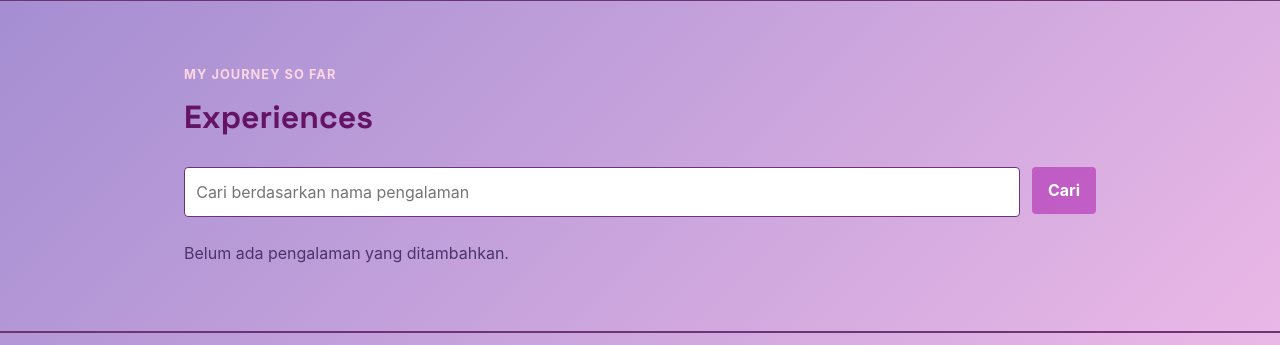
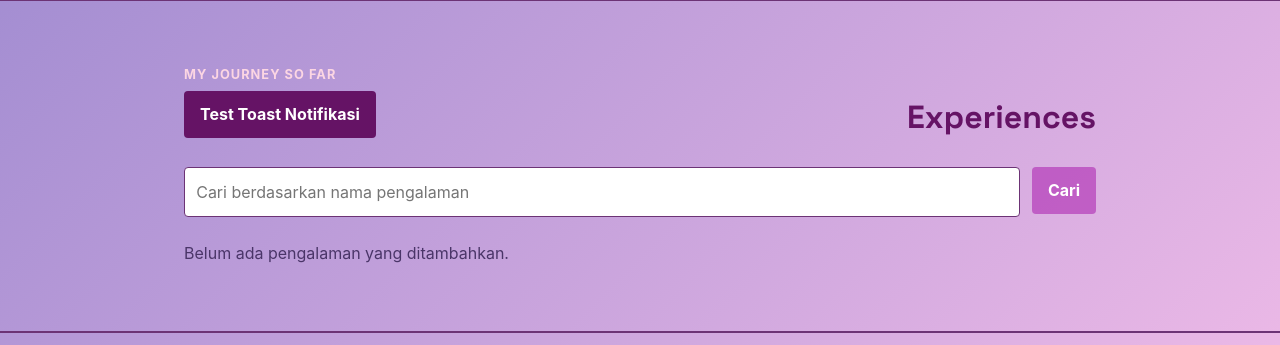
Before and after one commit to finnaaprilia/myportofolio, a Django app: page /experience/ in a window 1280 px wide. Shown: the part 75-420 px from the top of the page. Run offline with Django 5.2, Linux system fonts and the light colour scheme; data that the repository does not hold is empty.

Commit message:
feat: implement toast notification in Experience page

```diff
--- a/templates/experience.html
+++ b/templates/experience.html
@@ -8,6 +8,11 @@
             <div class="container">
                 <p class="section-kicker">My journey so far</p>
                 <div class="project-header">
+
+                    <!--  tombol uji coba notifikasi toast -->
+                    <button class="button button-secondary" onclick="showToast('Notifikasi Sistem', 'Pengalaman berhasil dimuat dengan baik!', 'success')">
+                        Test Toast Notifikasi
+                    </button>
 
                     <h1>Experiences</h1>
                     {% if user.is_superuser %}
@@ -288,7 +293,7 @@
             if (response.ok) {
                 experienceForm.reset();
                 closeExperienceModal();
-                showToast('Berhasil', 'Proyek baru berhasil ditambahkan!', 'success');
+                showToast('Berhasil', 'Pengalaman baru berhasil ditambahkan!', 'success');
                 fetchExperiences(searchInput.value.trim());
             } else {
                 const errorMessages = result.errors
```
